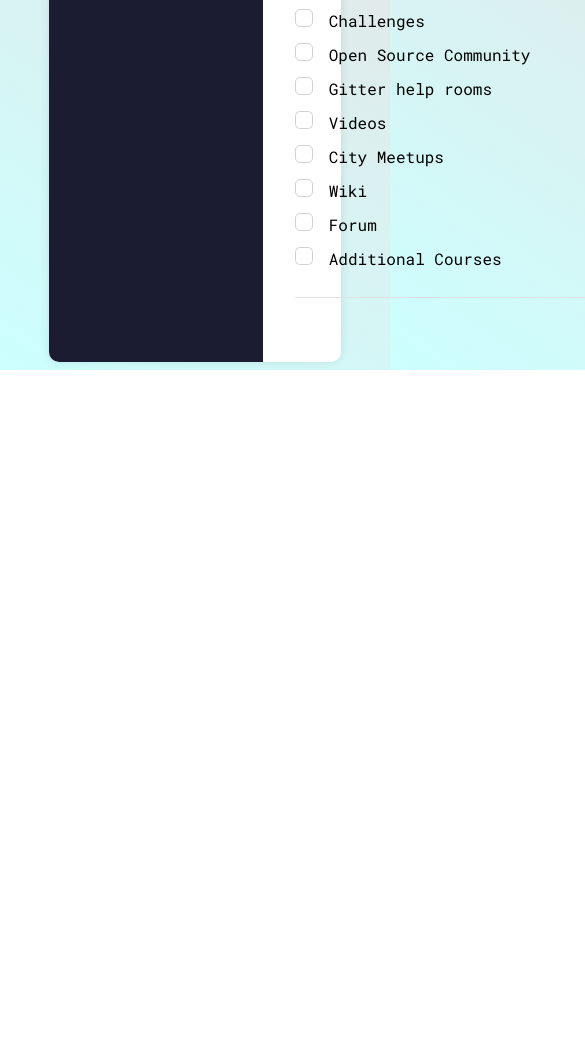
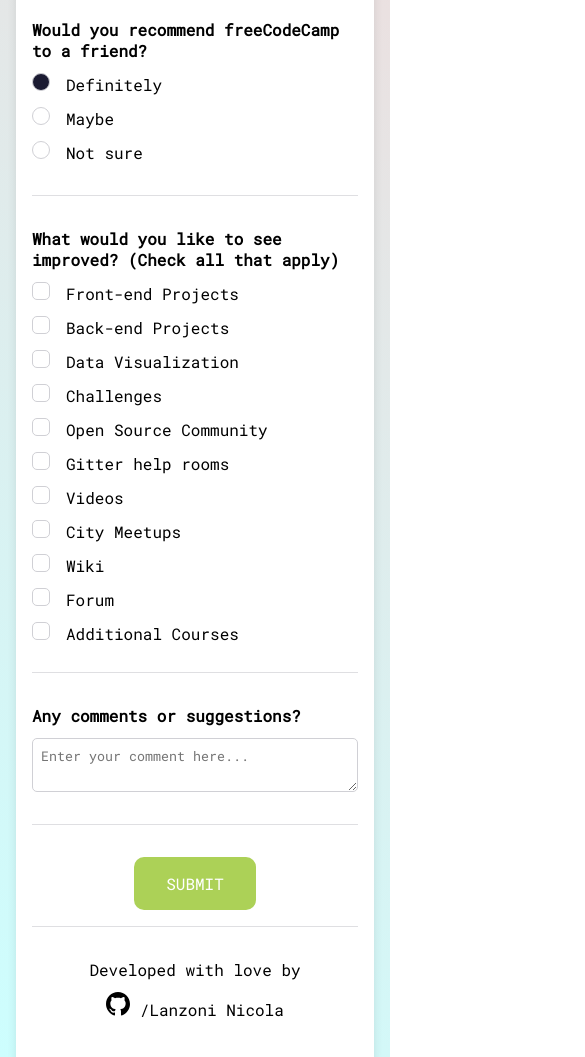
Before and after one commit to lanzoninicola/fcc-survey-form, a plain HTML site: page index.html in a window 390 px wide. Shown: the part 935-1992 px from the top of the page, 585 px wide, since content can reach past the window. Before the commit the page ends 1305 px from the top, so only its background shows below. Drawn offline with Linux system fonts and the light colour scheme.

Commit message:
Make the form responsive on mobile view

```diff
--- a/index.html
+++ b/index.html
@@ -2,7 +2,6 @@
 <html lang="en">
   <head>
     <meta charset="UTF-8" />
-    <meta http-equiv="X-UA-Compatible" content="IE=edge" />
     <meta name="viewport" content="width=device-width, initial-scale=1.0" />
     <title>freeCodeCamp Survey Form</title>
     <link rel="stylesheet" href="style.css" />
@@ -24,12 +23,12 @@
           </div>
         </div>
         <div class="form-main">
-          <div class="form-header">
+          <header>
             <h1 id="title" class="form-title">Survey Form</h1>
             <p id="description">
               Thank you for taking the time to help us improve the platform
             </p>
-          </div>
+          </header>
           <div class="form-content">
             <form id="survey-form" action="index.html" method="post">
               <div class="form-group">
@@ -68,7 +67,7 @@
                   <input
                     type="number"
                     name="score"
-                    id="score"
+                    id="number"
                     class="form-control"
                     placeholder="10"
                     max="10"
@@ -248,9 +247,48 @@
                   >
                 </div>
               </div>
+              <div class="form-group">
+                <div class="form-item comments">
+                  <p class="label-base">Any comments or suggestions?</p>
+                  <textarea
+                    id="comments"
+                    class="input-textarea"
+                    name="comment"
+                    placeholder="Enter your comment here..."
+                  ></textarea>
+                </div>
+              </div>
+              <div class="form-group submit">
+                <button type="submit" id="submit" class="btn btn-primary">
+                  SUBMIT
+                </button>
+              </div>
+              <footer>
+                <p>Developed with love by</p>
+                <div class="github">
+                  <a
+                    href="https://github.com/lanzoninicola"
+                    class="github-link"
+                    target="_blank"
+                  >
+                    <svg
+                      width="24"
+                      height="24"
+                      viewBox="0 0 24 24"
+                      fill="none"
+                      xmlns="http://www.w3.org/2000/svg"
+                    >
+                      <path
+                        d="M12 0C5.374 0 0 5.373 0 12C0 17.302 3.438 21.8 8.207 23.387C8.806 23.498 9 23.126 9 22.81V20.576C5.662 21.302 4.967 19.16 4.967 19.16C4.421 17.773 3.634 17.404 3.634 17.404C2.545 16.659 3.717 16.675 3.717 16.675C4.922 16.759 5.556 17.912 5.556 17.912C6.626 19.746 8.363 19.216 9.048 18.909C9.155 18.134 9.466 17.604 9.81 17.305C7.145 17 4.343 15.971 4.343 11.374C4.343 10.063 4.812 8.993 5.579 8.153C5.455 7.85 5.044 6.629 5.696 4.977C5.696 4.977 6.704 4.655 8.997 6.207C9.954 5.941 10.98 5.808 12 5.803C13.02 5.808 14.047 5.941 15.006 6.207C17.297 4.655 18.303 4.977 18.303 4.977C18.956 6.63 18.545 7.851 18.421 8.153C19.191 8.993 19.656 10.064 19.656 11.374C19.656 15.983 16.849 16.998 14.177 17.295C14.607 17.667 15 18.397 15 19.517V22.81C15 23.129 15.192 23.504 15.801 23.386C20.566 21.797 24 17.3 24 12C24 5.373 18.627 0 12 0Z"
+                        fill="black"
+                      />
+                    </svg>
+                    /Lanzoni Nicola</a
+                  >
+                </div>
+              </footer>
             </form>
           </div>
-          <div class="form-footer"></div>
         </div>
       </div>
     </main>
--- a/style.css
+++ b/style.css
@@ -10,20 +10,26 @@
   --font-family: "Roboto Mono", sans-serif;
 }
 
-p {
+html {
   margin: 0;
+  padding: 0;
 }
 
 body {
   background: linear-gradient(35deg, #ccffff, #ffcccc);
   min-height: 100vh;
   font-family: var(--font-family);
+  margin: 0;
+  padding: 0;
 }
 
-main {
-  display: -ms-grid;
-  display: grid;
-  place-items: center;
+p {
+  margin: 0;
+}
+
+a {
+  color: inherit;
+  text-decoration: none;
 }
 
 .form-container {
@@ -32,8 +38,9 @@
   background: #fff;
   border-radius: var(--form-border-radius);
   box-shadow: 0px 0px 10px rgba(0, 0, 0, 0.1);
-  max-width: 75vw;
-  margin-top: 2rem;
+  max-width: 1150px;
+  margin: auto;
+  margin-block: 2rem;
 }
 
 .fcc-brand-aside {
@@ -56,12 +63,15 @@
   flex-direction: column;
   gap: 2rem;
   padding: 2rem;
-  width: 100%;
 }
 
-.form-header {
+header {
   border-bottom: 1px solid var(--fcc-brand-gray-15);
   text-align: center;
+}
+
+header p {
+  margin-bottom: 3rem;
 }
 
 #survey-form {
@@ -96,12 +106,16 @@
 
 .form-group input,
 .form-group select {
-  width: 100%;
   max-height: 2.5rem;
   padding: 0.5rem;
   border: 1px solid var(--fcc-brand-gray-15);
   border-radius: 5px;
   font-family: var(--font-family);
+}
+
+.form-group input[type="text"],
+.form-group input[type="email"] {
+  min-width: 400px;
 }
 
 input::placeholder {
@@ -117,6 +131,7 @@
 
 input[name="score"] {
   width: max-content;
+  min-width: unset;
 }
 
 .form-item-checkbox {
@@ -143,3 +158,91 @@
 .form-item-checkbox input:checked {
   background-color: var(--fcc-brand-color);
 }
+
+.form-item.comments {
+  flex-direction: column !important;
+}
+
+.form-item.comments .label-base {
+  align-self: unset;
+}
+
+.form-item.comments textarea {
+  padding: 0.5rem;
+  border: 1px solid var(--fcc-brand-gray-15);
+  border-radius: 5px;
+  font-family: var(--font-family);
+}
+
+.form-group.submit {
+  display: grid;
+  place-items: center;
+}
+
+button[type="submit"] {
+  padding: 1rem 2rem;
+  background-color: var(--fcc-brand-light-green);
+  border: none;
+  border-radius: 10px;
+  font-family: var(--font-family);
+  color: #fff;
+  font-size: 1rem;
+  cursor: pointer;
+}
+
+button[type="submit"]:hover {
+  background-color: var(--fcc-brand-gray-75);
+}
+
+footer {
+  display: -ms-grid;
+  display: grid;
+  place-items: center;
+  margin-block: 1rem;
+  gap: 0.75rem;
+}
+
+footer .github a {
+  height: 24px;
+}
+
+@media (max-width: 975px) {
+  main {
+    margin-inline: 1rem;
+  }
+  .form-container {
+    flex-direction: column;
+  }
+
+  .form-main {
+    padding-inline: 1rem;
+  }
+
+  .fcc-brand-aside {
+    padding: 0;
+    border-top-right-radius: var(--form-border-radius);
+    border-bottom-left-radius: 0;
+    width: 100%;
+  }
+
+  .fcc-logo-wrapper {
+    padding-block: 1rem;
+  }
+
+  .form-item {
+    flex-direction: column;
+    gap: 0.75rem;
+    margin-bottom: 1rem;
+  }
+
+  .label-base {
+    align-self: unset;
+  }
+
+  .form-group input[type="text"],
+  .form-group input[type="email"],
+  .form-group input[type="number"],
+  .form-group select {
+    min-width: unset;
+  }
+}
```
